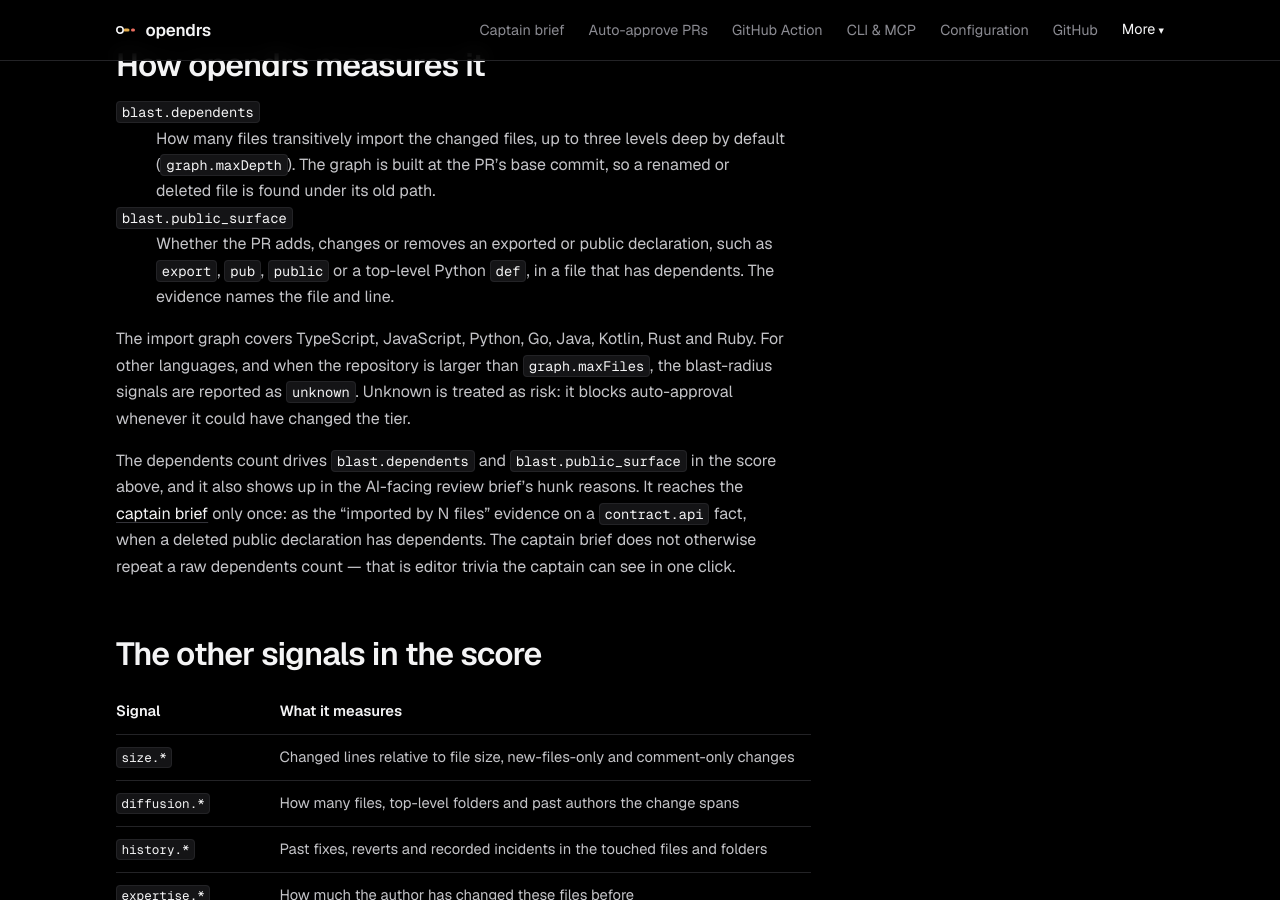
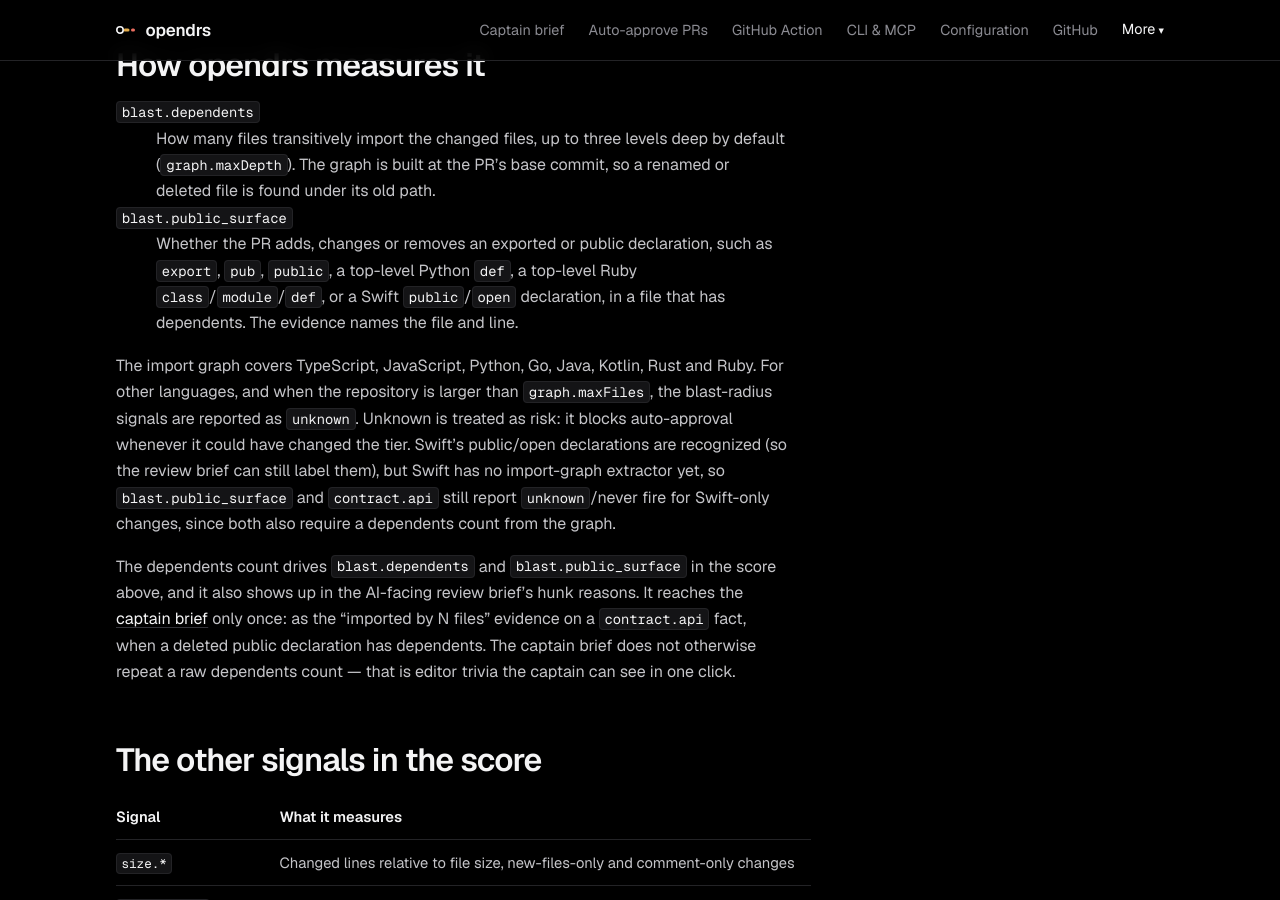
Before and after one commit to actions-marketplace-validations/error-path_opendrs, a Jekyll site: the page built from docs/blast-radius.md, in a window 1280 px wide and 900 px high, scrolled down 484 px. Built offline with Jekyll 4.4.1, drawn with Linux system fonts in a browser that asks for light colours.

Commit message:
feat(graph): public declarations for Ruby and Swift
src/graph/public-decl.ts had ruby: () => false (an unconditional stub)
and no Swift rule, so contract.api and blast.public_surface could
never fire for Ruby and the review brief could never label a Swift
public declaration.

Ruby: approximate, since a per-line rule can't track a `private` call
on an earlier line: top-level (unindented) class/module and def, plus
def self.x (a class method, which stays public even after a bare
`private`). An ordinary indented instance method is not counted;
documented as an approximation in the source.

Swift: requires an explicit public/open keyword (func, class, struct,
enum, protocol, var, let, typealias, init), since Swift defaults to
internal. Kept local to public-decl.ts rather than extending the
shared Language union, since Swift still has no import-graph
extractor; blast.public_surface/contract.api therefore still report
unknown/never fire for Swift (documented in docs/blast-radius.md).

Co-Authored-By: Claude Sonnet 5 <noreply@anthropic.com>

```diff
--- a/docs/blast-radius.md
+++ b/docs/blast-radius.md
@@ -22,13 +22,16 @@ radius as two signals and combines them with the others into one score.
 
 `blast.public_surface`
 : Whether the PR adds, changes or removes an exported or public declaration, such as `export`,
-  `pub`, `public` or a top-level Python `def`, in a file that has dependents. The evidence names the
-  file and line.
+  `pub`, `public`, a top-level Python `def`, a top-level Ruby `class`/`module`/`def`, or a Swift
+  `public`/`open` declaration, in a file that has dependents. The evidence names the file and line.
 
 The import graph covers TypeScript, JavaScript, Python, Go, Java, Kotlin, Rust and Ruby. For other
 languages, and when the repository is larger than `graph.maxFiles`, the blast-radius signals are
 reported as `unknown`. Unknown is treated as risk: it blocks auto-approval whenever it could have
-changed the tier.
+changed the tier. Swift's public/open declarations are recognized (so the review brief can still
+label them), but Swift has no import-graph extractor yet, so `blast.public_surface` and
+`contract.api` still report `unknown`/never fire for Swift-only changes, since both also require a
+dependents count from the graph.
 
 The dependents count drives `blast.dependents` and `blast.public_surface` in the score above, and
 it also shows up in the AI-facing review brief's hunk reasons. It reaches the
```
Also changed, not shown: src/graph/public-decl.ts (+13 -1 lines), tests/graph/public-decl.test.ts (+27 -1 lines).
